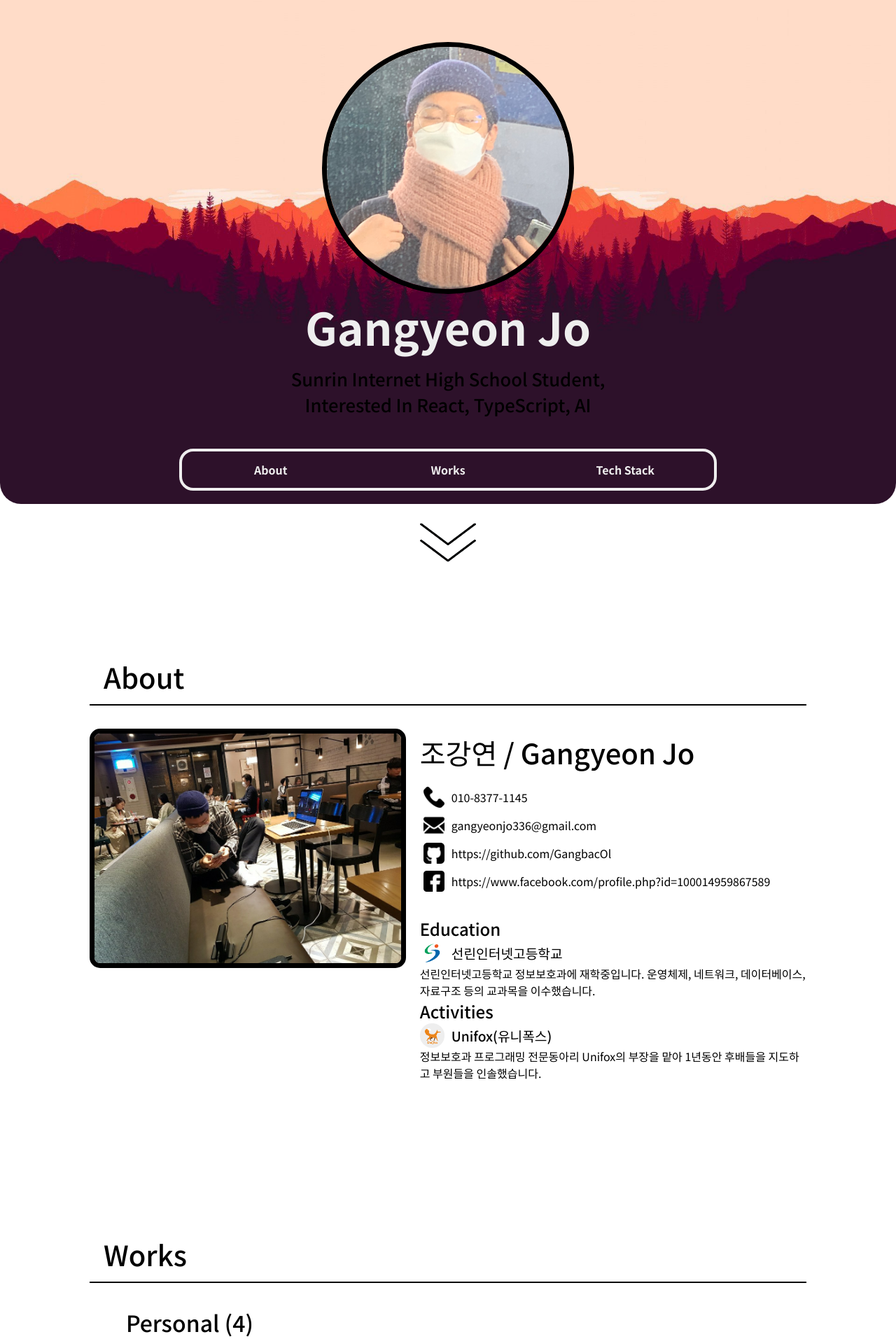
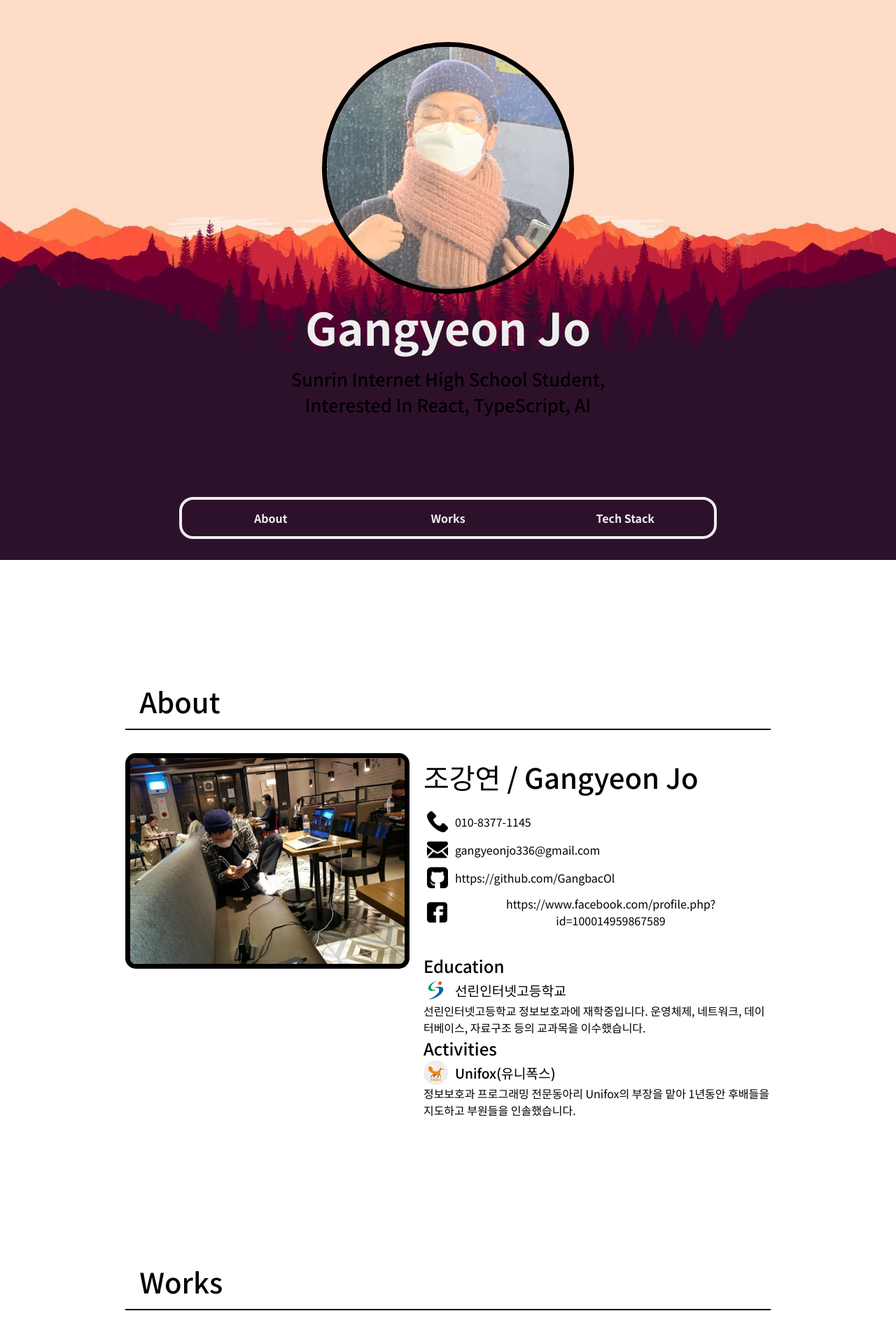
Before and after one commit to GangbacOl/portfolio-page, a Next.js app: page / in a window 1280 px wide. Shown: the top 1913 px of the page at 70% size. Built offline with nearby package versions, Linux system fonts and the light colour scheme.

Commit message:
Update: style, useRef, background-image

```diff
--- a/pages/index.js
+++ b/pages/index.js
@@ -1,9 +1,8 @@
-import { useState, useEffect } from 'react';
+import { useState, useEffect, useRef } from 'react';
 import styled, { css } from 'styled-components';
 
 import MainHeader from '../components/MainHeader';
 import MainNav from '../components/MainNav';
-import MainBottom from '../components/MainBottom';
 import AboutHeader from '../components/AboutHeader';
 import AboutBody from '../components/AboutBody';
 import WorkList from '../components/WorkList';
@@ -11,24 +10,27 @@ import TechList from '../components/TechList';
 import Footer from '../components/Footer';
 
 export default function Home() {
-    const [backgroundNumber, setBackgroundNumber] = useState(0);
+    const [backgroundNumber, setBackgroundNumber] = useState(1);
+    const about = useRef(null);
+    const works = useRef(null);
+    const tech = useRef(null);
 
     useEffect(() => setBackgroundNumber(Math.floor(Math.random() * 7) + 1), []);
     return (
         <Container>
-            <Main backgroundNumber={backgroundNumber}>
+            <Main>
+                <MainBg backgroundNumber={backgroundNumber} />
                 <MainHeader />
-                <MainNav />
-                <MainBottom />
+                <MainNav about={about} works={works} tech={tech} />
             </Main>
-            <About>
+            <About ref={about}>
                 <AboutHeader />
                 <AboutBody />
             </About>
-            <Works>
+            <Works ref={works}>
                 <WorkList />
             </Works>
-            <TechSkill>
+            <TechSkill ref={tech}>
                 <TechList />
             </TechSkill>
             <Footer />
@@ -40,13 +42,16 @@ const Container = styled.div`
     width: 100%;
 `;
 const Main = styled.div`
-    position: relative;
     width: 100%;
-    height: 90vh;
+    height: 100vh;
     display: flex;
     flex-direction: column;
     justify-content: space-between;
     margin-bottom: 100px;
+`;
+const MainBg = styled.div`
+    width: 100%;
+    height: 100vh;
     ${(props) =>
         props.backgroundNumber === 0
             ? null
@@ -57,26 +62,34 @@ const Main = styled.div`
     background-size: cover;
     background-repeat: no-repeat;
     background-position: center;
-    background-attachment: fixed;
-    border-bottom-left-radius: 30px;
-    border-bottom-right-radius: 30px;
+    position: fixed;
+    z-index: -10;
     transition: background-image 0.5s;
 `;
 const About = styled.div`
-    width: 100%;
-    height: 100vh;
+    width: 90%;
+    margin: 0 auto;
+    border-radius: 20px;
     display: flex;
     flex-direction: column;
     justify-content: center;
     align-items: center;
     margin-bottom: 100px;
+    padding: 30px 0;
+    background: #fff;
 `;
 
 const Works = styled.div`
-    width: 100%;
-    margin-bottom: 100px;
+    width: 90%;
+    padding: 30px 0;
+    border-radius: 20px;
+    margin: 0 auto 100px auto;
+    background: #fff;
 `;
 const TechSkill = styled.div`
-    width: 100%;
-    margin-bottom: 100px;
+    width: 90%;
+    padding: 30px 0;
+    border-radius: 20px;
+    margin: 0 auto 100px auto;
+    background: #fff;
 `;
```
